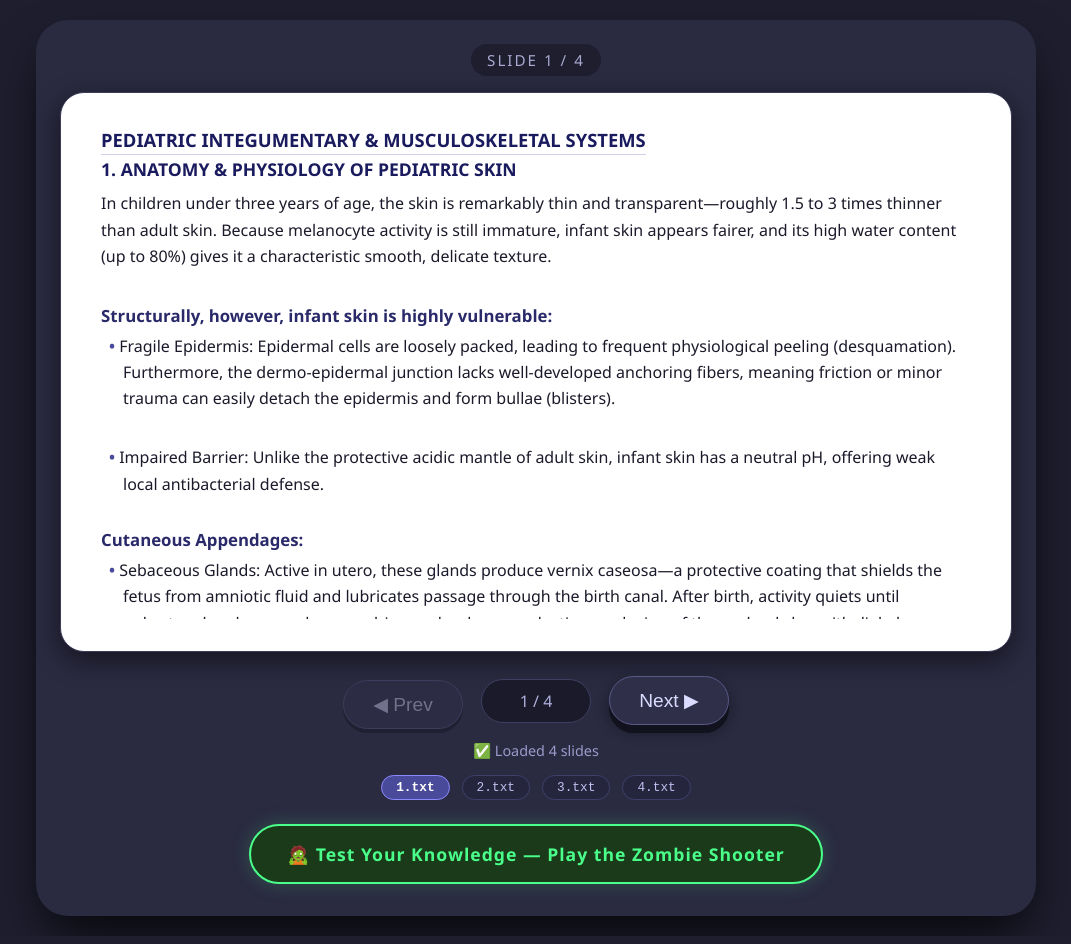
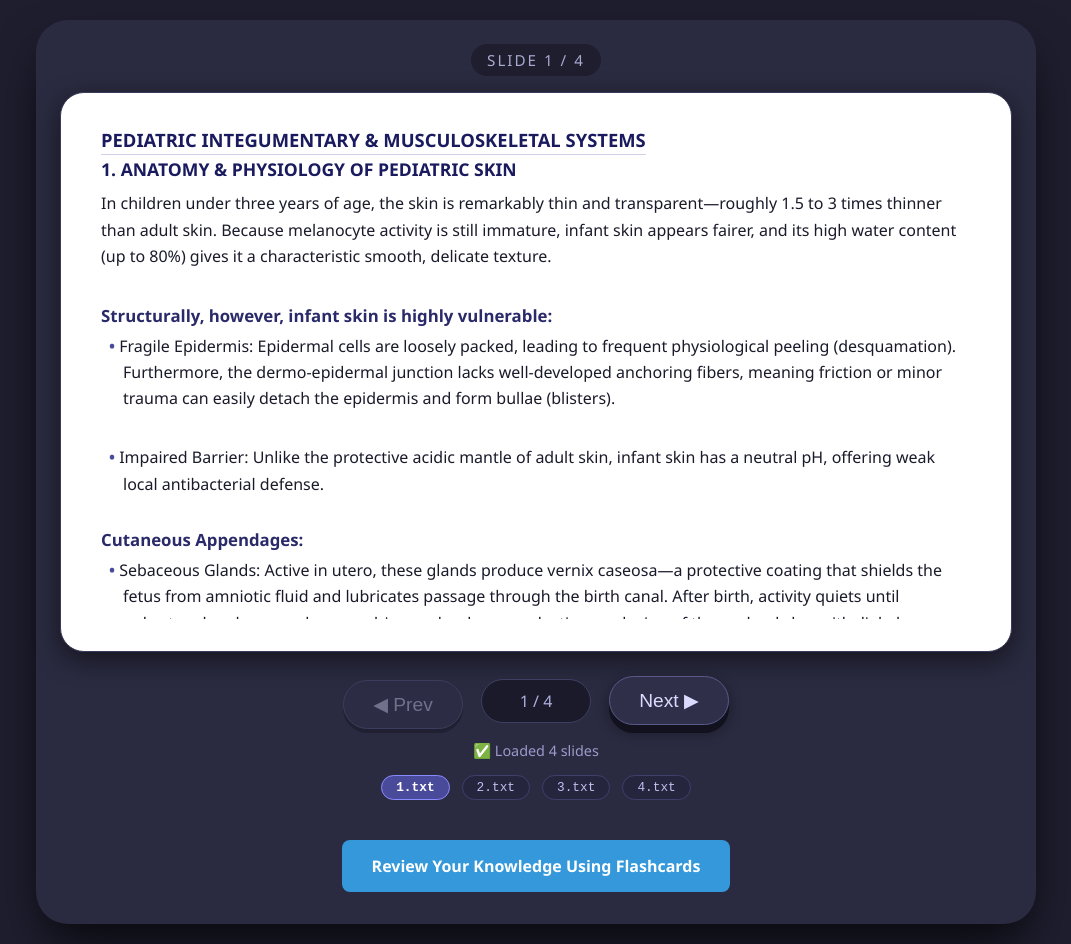
Before and after one commit to Vahab4/Pediatrics, a plain HTML site: page index.html in a window 1280 px wide. Shown: the whole page, without its empty margins (104-1175 px from the left). Drawn offline with Linux system fonts and the light colour scheme; no server answers.

Commit message:
Update index.html

```diff
--- a/index.html
+++ b/index.html
@@ -267,20 +267,20 @@
     <div class="status-message" id="statusMessage"></div>
     <div class="file-list" id="fileList"></div>
 
-    <div style="text-align:center; margin-top:24px;">
-    <a href="zombie-game.html"
-       style="display:inline-block;
-              background:#1a3a1a;
-              border:2px solid #4aff8a;
-              color:#4aff8a;
-              padding:16px 36px;
-              border-radius:60px;
-              text-decoration:none;
-              font-weight:700;
-              font-size:1.1rem;
-              letter-spacing:1px;
-              box-shadow:0 0 20px rgba(74,255,138,0.2);">
-        🧟 Test Your Knowledge — Play the Zombie Shooter
+    <!-- Knowledge Review Button -->
+<div style="text-align: center; margin-top: 40px;">
+    <a href="flashcards.html" style="
+        display: inline-block;
+        padding: 15px 30px;
+        background-color: #3498db;
+        color: white;
+        text-decoration: none;
+        font-weight: bold;
+        border-radius: 8px;
+        font-size: 16px;
+        transition: background-color 0.3s ease;
+    " onmouseover="this.style.backgroundColor='#2980b9'" onmouseout="this.style.backgroundColor='#3498db'">
+        Review Your Knowledge Using Flashcards
     </a>
 </div>
 
```
